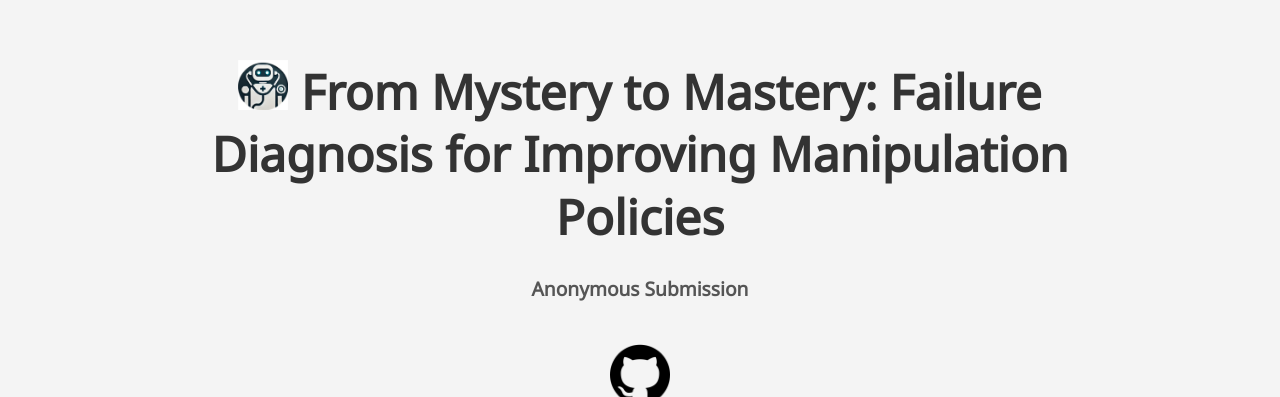
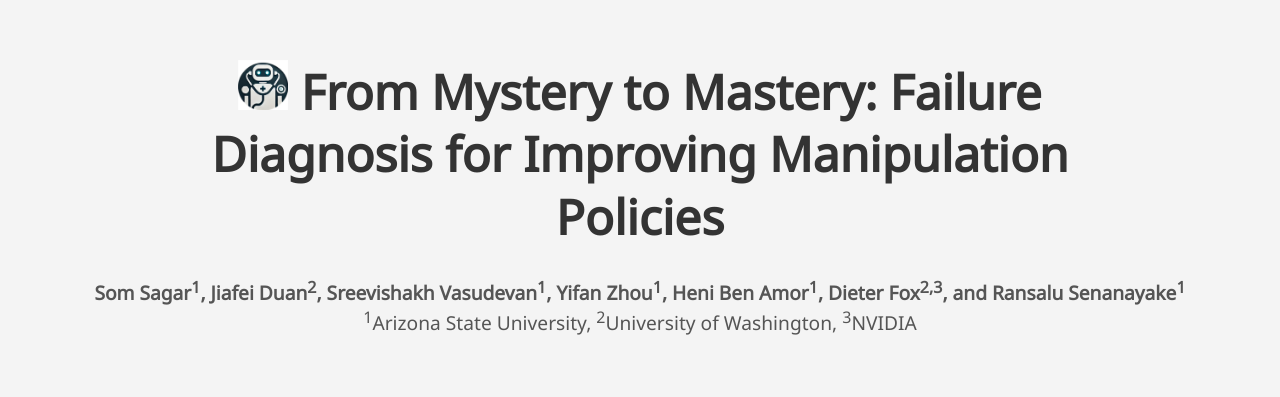
Before and after one commit to somsagar07/RoboMD, a plain HTML site: page index.html in a window 1280 px wide. Shown: the top 397 px of the page. Drawn offline with nearby package versions, Linux system fonts and the light colour scheme; a web font is replaced by a local one.

Commit message:
Update index.html

```diff
--- a/index.html
+++ b/index.html
@@ -303,10 +303,8 @@
 <body>
 <header>
     <div class="title-container">
-          <!-- Replace with your own icon source -->
-
         <h1 class="main-title">
-            <img src="images/logo.png" alt="Robot Icon" >
+            <img src="images/logo.png" alt="Robot Icon">
             From Mystery to Mastery: Failure<br>
             Diagnosis for Improving Manipulation<br>
             Policies
@@ -314,8 +312,20 @@
     </div>
     <br>
     <br>
-        <div class="subtitle"> <b>Anonymous Submission</b></div>
+    <div class="subtitle">
+        <strong>Som Sagar<sup>1</sup>, Jiafei Duan<sup>2</sup>, Sreevishakh Vasudevan<sup>1</sup>,
+        Yifan Zhou<sup>1</sup>, Heni Ben Amor<sup>1</sup>, Dieter Fox<sup>2,3</sup>, and
+        Ransalu Senanayake<sup>1</sup></strong>
+        <br>
+        <span>
+            <sup>1</sup>Arizona State University,
+            <sup>2</sup>University of Washington,
+            <sup>3</sup>NVIDIA
+        </span>
+    </div>
 </header>
+<br>
+
 
       <br>
       <center>
```
Lines whose indentation alone changed are shown as unchanged.
